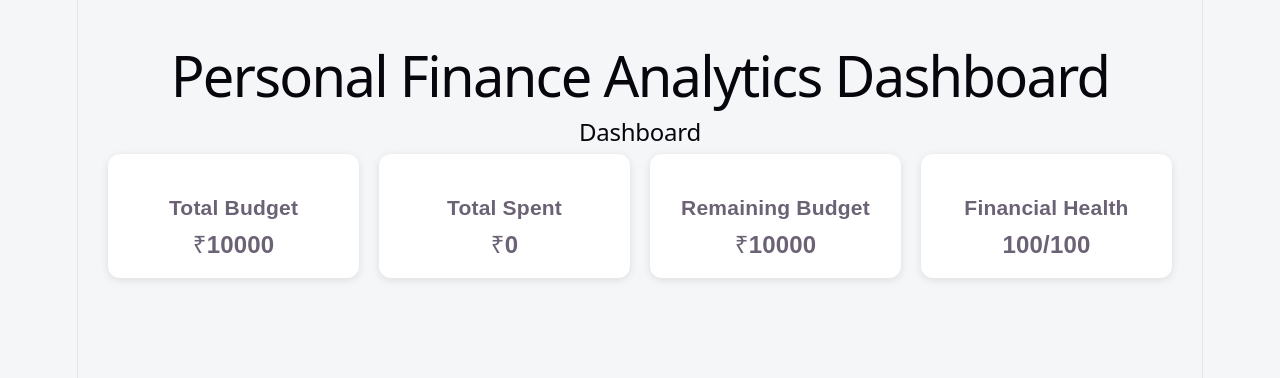
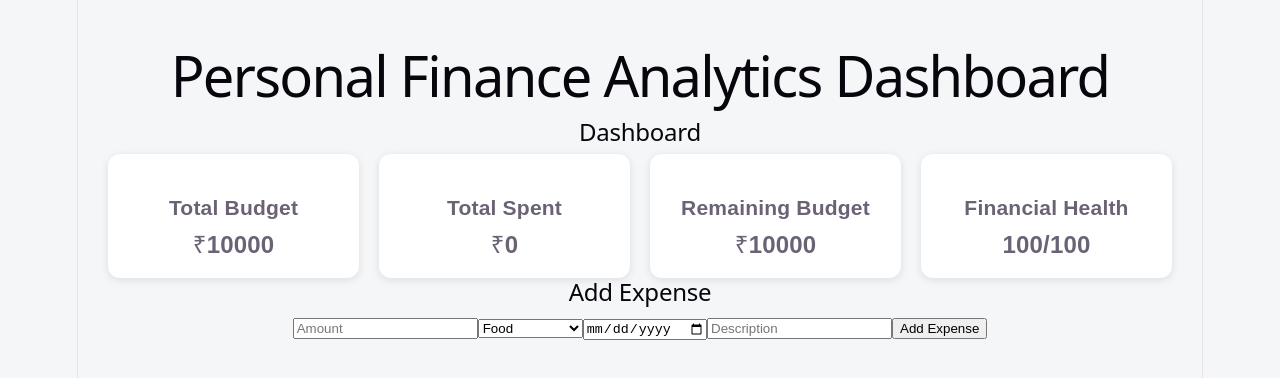
Before and after one commit to skshafiya006/personal-finance-analytics-dashboard, a React (Vite) app: page / in a window 1280 px wide. Shown: the top 378 px of the page. Built offline with nearby package versions, Linux system fonts and the light colour scheme.

Commit message:
Create expense form UI

```diff
--- a/src/App.jsx
+++ b/src/App.jsx
@@ -1,6 +1,6 @@
 import "./App.css";
 import Dashboard from "./components/Dashboard";
-
+import ExpenseForm from "./components/ExpenseForm";
 function App() {
   return (
     <div className="app">
@@ -9,6 +9,7 @@ function App() {
       </h1>
 
       <Dashboard />
+      <ExpenseForm />
     </div>
   );
 }
--- a/src/components/ExpenseForm.jsx
+++ b/src/components/ExpenseForm.jsx
@@ -0,0 +1,35 @@
+function ExpenseForm() {
+  return (
+    <div>
+      <h2>Add Expense</h2>
+
+      <form>
+        <input
+          type="number"
+          placeholder="Amount"
+        />
+
+        <select>
+          <option>Food</option>
+          <option>Travel</option>
+          <option>Shopping</option>
+          <option>Entertainment</option>
+          <option>Others</option>
+        </select>
+
+        <input type="date" />
+
+        <input
+          type="text"
+          placeholder="Description"
+        />
+
+        <button type="submit">
+          Add Expense
+        </button>
+      </form>
+    </div>
+  );
+}
+
+export default ExpenseForm;
```
